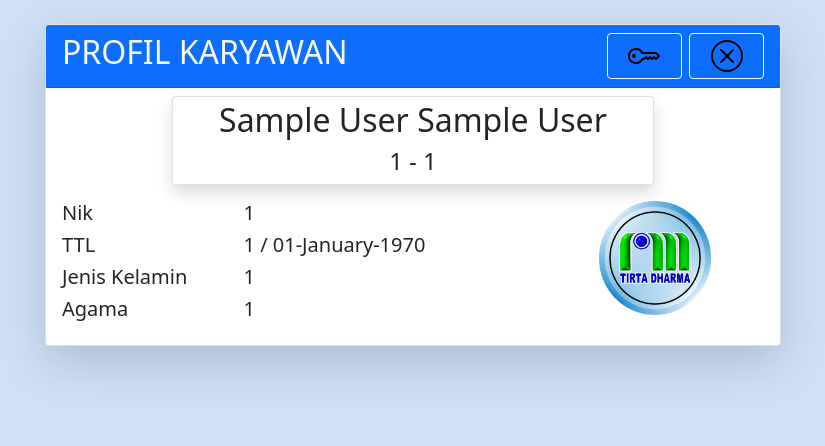
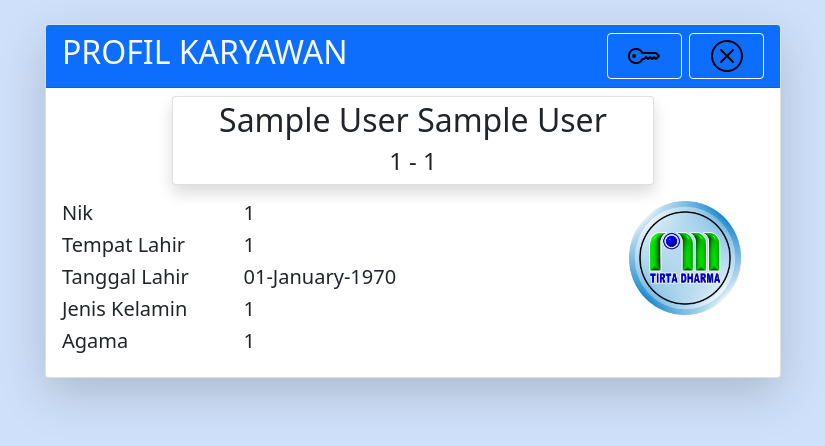
Before and after one commit to dickyerfan/daftar-pekerjaan, a PHP site: page /profil.php in a window 1280 px wide. Shown: the part 46-492 px from the top of the page, without its empty margins (227-1052 px from the left). Run offline with PHP 8.4, Linux system fonts and the light colour scheme; the visitor is signed in with stand-in values (Sample User, id 1).

Commit message:
Melakukan perubahan di file profil.php

```diff
--- a/profil.php
+++ b/profil.php
@@ -59,17 +59,19 @@ require "function.php";
                         <div class="row">
                             <div class="col-sm-3">
                                 <h5 class="card-title">Nik</h5>
-                                <h5 class="card-title">TTL</h5>
+                                <h5 class="card-title">Tempat Lahir</h5>
+                                <h5 class="card-title">Tanggal Lahir</h5>
                                 <h5 class="card-title">Jenis Kelamin</h5>
                                 <h5 class="card-title">Agama</h5>
                             </div>
-                            <div class="col-sm-5">
+                            <div class="col-sm-6">
                                 <h5 class="card-title"><?php echo $_SESSION['nik']; ?></h5>
-                                <h5 class="card-title"><?php echo ucwords(strtolower($_SESSION['tempat_lahir'])) . ' / ' . date('d-F-Y', strtotime($_SESSION['tgl_lahir'])); ?></h5>
+                                <h5 class="card-title"><?php echo ucwords(strtolower($_SESSION['tempat_lahir'])); ?></h5>
+                                <h5 class="card-title"><?php echo ucwords(date('d-F-Y', strtotime($_SESSION['tgl_lahir']))); ?></h5>
                                 <h5 class="card-title"><?php echo ucwords(strtolower($_SESSION['jenkel'])); ?></h5>
                                 <h5 class="card-title"><?php echo ucwords(strtolower($_SESSION['agama'])); ?></h5>
                             </div>
-                            <div class="col-sm-4 text-center">
+                            <div class="col-sm-3 text-center">
                                 <img src="img/pdam_biru.png" alt="" style="width: 7rem;">
                             </div>
                         </div>
```
